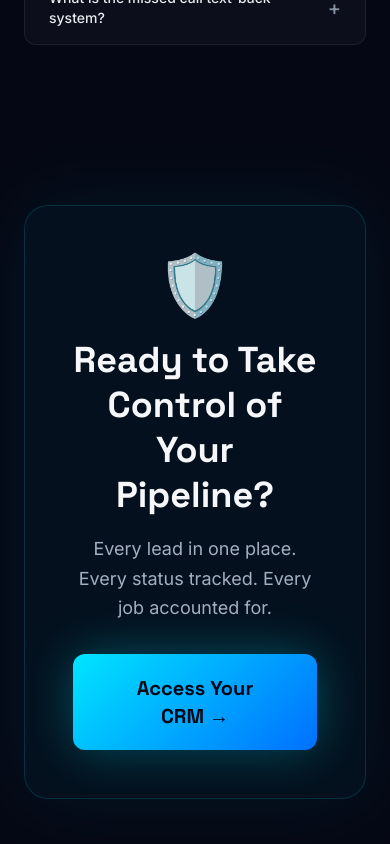
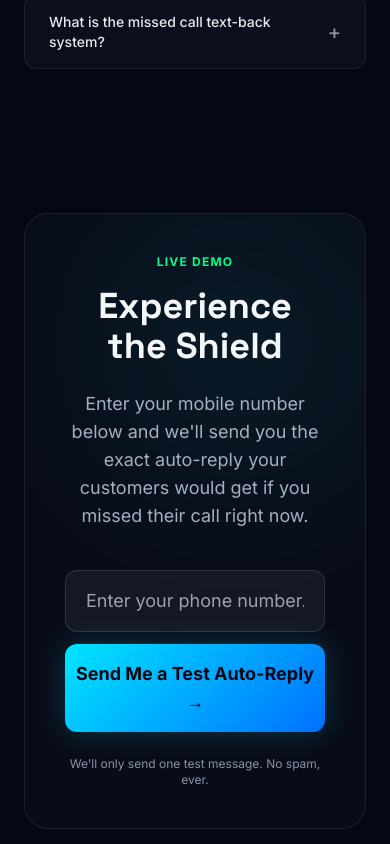
Before and after one commit to jasonmanuel-cmd/leadshield-site, a Next.js app: page / in a window 390 px wide. Shown: the part 7040-7884 px from the top of the page. Built offline with nearby package versions, Linux system fonts and the light colour scheme.

Commit message:
feat: add live demo experience to landing page

```diff
--- a/app/api/admin/me/route.ts
+++ b/app/api/admin/me/route.ts
@@ -11,8 +11,8 @@ export async function GET() {
     {
       cookies: {
         getAll() { return cookieStore.getAll() },
-        setAll(cookiesToSet: { name: string; value: string; options?: Record<string, unknown> }[]) {
-          cookiesToSet.forEach(({ name, value, options }) => cookieStore.set(name, value, options as any))
+        setAll(cookiesToSet, _headers) {
+          cookiesToSet.forEach(({ name, value, options }) => cookieStore.set(name, value, options))
         },
       },
     }
--- a/app/api/client/leads/[id]/route.ts
+++ b/app/api/client/leads/[id]/route.ts
@@ -9,9 +9,9 @@ async function getClient() {
   return createServerClient(url, anonKey, {
     cookies: {
       getAll() { return cookieStore.getAll() },
-      setAll(cookiesToSet: { name: string; value: string; options?: Record<string, unknown> }[]) {
-        cookiesToSet.forEach(({ name, value, options }) => cookieStore.set(name, value, options as any))
-      },
+        setAll(cookiesToSet, _headers) {
+          cookiesToSet.forEach(({ name, value, options }) => cookieStore.set(name, value, options))
+        },
     },
   })
 }
@@ -21,7 +21,7 @@ function getAdmin() {
   const key = process.env.SUPABASE_SERVICE_ROLE_KEY!
   return createServerClient(url, key, {
     auth: { autoRefreshToken: false, persistSession: false },
-    cookies: { getAll() { return [] }, setAll() {} },
+    cookies: { getAll() { return [] }, setAll(_cookies, _headers) {} },
   })
 }
 
--- a/app/api/client/leads/route.ts
+++ b/app/api/client/leads/route.ts
@@ -9,9 +9,9 @@ async function getClient() {
   return createServerClient(url, anonKey, {
     cookies: {
       getAll() { return cookieStore.getAll() },
-      setAll(cookiesToSet: { name: string; value: string; options?: Record<string, unknown> }[]) {
-        cookiesToSet.forEach(({ name, value, options }) => cookieStore.set(name, value, options as any))
-      },
+        setAll(cookiesToSet, _headers) {
+          cookiesToSet.forEach(({ name, value, options }) => cookieStore.set(name, value, options))
+        },
     },
   })
 }
@@ -21,7 +21,7 @@ function getAdmin() {
   const key = process.env.SUPABASE_SERVICE_ROLE_KEY!
   return createServerClient(url, key, {
     auth: { autoRefreshToken: false, persistSession: false },
-    cookies: { getAll() { return [] }, setAll() {} },
+    cookies: { getAll() { return [] }, setAll(_cookies, _headers) {} },
   })
 }
 
--- a/app/api/client/template/route.ts
+++ b/app/api/client/template/route.ts
@@ -9,9 +9,9 @@ async function getClient() {
   return createServerClient(url, anonKey, {
     cookies: {
       getAll() { return cookieStore.getAll() },
-      setAll(cookiesToSet: { name: string; value: string; options?: Record<string, unknown> }[]) {
-        cookiesToSet.forEach(({ name, value, options }) => cookieStore.set(name, value, options as any))
-      },
+        setAll(cookiesToSet, _headers) {
+          cookiesToSet.forEach(({ name, value, options }) => cookieStore.set(name, value, options))
+        },
     },
   })
 }
@@ -21,7 +21,7 @@ function getAdmin() {
   const key = process.env.SUPABASE_SERVICE_ROLE_KEY!
   return createServerClient(url, key, {
     auth: { autoRefreshToken: false, persistSession: false },
-    cookies: { getAll() { return [] }, setAll() {} },
+    cookies: { getAll() { return [] }, setAll(_cookies, _headers) {} },
   })
 }
 
--- /dev/null
+++ b/app/api/demo/route.ts
@@ -0,0 +1,48 @@
+import { NextRequest, NextResponse } from 'next/server'
+
+export async function POST(req: NextRequest) {
+  const telnyxKey = process.env.TELNYX_API_KEY
+  const demoFromNumber = "+16615935773" // Our live tracking number
+
+  if (!telnyxKey) {
+    return NextResponse.json({ error: 'SMS service not configured.' }, { status: 500 })
+  }
+
+  try {
+    const { phone } = await req.json()
+    if (!phone) {
+      return NextResponse.json({ error: 'Phone number is required.' }, { status: 400 })
+    }
+
+    // Clean phone number (strip non-digits, ensure +1)
+    let cleanPhone = phone.replace(/\D/g, '')
+    if (cleanPhone.length === 10) cleanPhone = '1' + cleanPhone
+    if (!cleanPhone.startsWith('+')) cleanPhone = '+' + cleanPhone
+
+    const smsContent = "🛡️ LeadShield Demo: This is the exact text your customers would receive within seconds of missing your call. It keeps them on the hook while you're busy! Reply YES to start your free trial."
+
+    const smsRes = await fetch('https://api.telnyx.com/v2/messages', {
+      method: 'POST',
+      headers: {
+        'Authorization': `Bearer ${telnyxKey}`,
+        'Content-Type': 'application/json',
+      },
+      body: JSON.stringify({
+        from: demoFromNumber,
+        to: cleanPhone,
+        text: smsContent,
+      }),
+    })
+
+    if (!smsRes.ok) {
+      const error = await smsRes.json()
+      console.error('Telnyx Demo SMS failed:', error)
+      return NextResponse.json({ error: 'Failed to send demo SMS.' }, { status: 500 })
+    }
+
+    return NextResponse.json({ ok: true })
+  } catch (err) {
+    console.error('Demo API error:', err)
+    return NextResponse.json({ error: 'Internal server error.' }, { status: 500 })
+  }
+}
--- a/app/page.tsx
+++ b/app/page.tsx
@@ -1,6 +1,10 @@
+'use client'
+
 import Link from 'next/link'
+import { useState } from 'react'
 
 const FEATURES = [
+// ... rest of file (kept to show import change)
   {
     icon: (
       <svg width="24" height="24" viewBox="0 0 24 24" fill="none" stroke="#00E5FF" strokeWidth="2" strokeLinecap="round" strokeLinejoin="round">
@@ -124,9 +128,71 @@ const FAQS = [
   { q: 'What is the missed call text-back system?', a: 'It\'s a feature that automatically sends a custom SMS to anyone who calls your tracking number and you don\'t answer. Learn more on our Missed Call Text-Back page.' },
 ]
 
+function DemoForm() {
+  const [phone, setPhone] = useState('')
+  const [loading, setLoading] = useState(false)
+  const [status, setStatus] = useState<'idle' | 'success' | 'error'>('idle')
+
+  const handleSubmit = async (e: React.FormEvent) => {
+    e.preventDefault()
+    setLoading(true)
+    setStatus('idle')
+    try {
+      const res = await fetch('/api/demo', {
+        method: 'POST',
+        headers: { 'Content-Type': 'application/json' },
+        body: JSON.stringify({ phone }),
+      })
+      if (res.ok) setStatus('success')
+      else setStatus('error')
+    } catch (err) {
+      setStatus('error')
+    } finally {
+      setLoading(false)
+    }
+  }
+
+  return (
+    <div className="w-full max-w-md mx-auto">
+      <form onSubmit={handleSubmit} className="flex flex-col gap-3">
+        <div className="relative">
+          <input
+            type="tel"
+            placeholder="Enter your phone number..."
+            required
+            value={phone}
+            onChange={(e) => setPhone(e.target.value)}
+            className="w-full px-5 py-4 rounded-xl text-lg transition-all outline-none"
+            style={{
+              background: 'rgba(255,255,255,0.05)',
+              border: '1px solid rgba(255,255,255,0.12)',
+              color: '#F5F7FA',
+            }}
+          />
+        </div>
+        <button
+          disabled={loading || status === 'success'}
+          className="w-full py-4 rounded-xl font-bold text-lg transition-all hover:scale-[1.01] active:scale-[0.99] disabled:opacity-50"
+          style={{
+            background: status === 'success' ? '#00FF88' : 'linear-gradient(135deg,#00E5FF,#0070FF)',
+            color: '#050814',
+            boxShadow: status === 'success' ? '0 0 30px rgba(0,255,136,0.3)' : '0 0 30px rgba(0,229,255,0.2)',
+          }}
+        >
+          {loading ? 'Sending...' : status === 'success' ? 'SMS Sent! Check your phone 📱' : 'Send Me a Test Auto-Reply →'}
+        </button>
+        {status === 'error' && (
+          <p className="text-xs font-medium text-red-400 mt-1">Something went wrong. Please try again.</p>
+        )}
+      </form>
+    </div>
+  )
+}
+
 export default function HomePage() {
   return (
     <div className="min-h-screen overflow-x-hidden" style={{ background: '#050814', color: '#E8EAF0' }}>
+// ... rest of file (kept to show where to insert)
 
       {/* Nav */}
       <nav className="flex items-center justify-between px-6 md:px-16 py-5 sticky top-0 z-50"
@@ -390,6 +456,32 @@ export default function HomePage() {
         </div>
       </section>
 
+      {/* LIVE DEMO */}
+      <section className="px-6 md:px-16 py-20 max-w-5xl mx-auto text-center">
+        <div className="rounded-3xl p-10 md:p-16 relative overflow-hidden"
+          style={{ background: 'rgba(255,255,255,0.02)', border: '1px solid rgba(255,255,255,0.08)' }}>
+          <div className="absolute top-0 right-0 w-64 h-64 rounded-full blur-[100px] pointer-events-none"
+            style={{ background: 'rgba(0,229,255,0.1)' }} />
+
+          <div className="relative z-10">
+            <div className="text-xs font-bold uppercase tracking-widest mb-4" style={{ color: '#00FF88' }}>Live Demo</div>
+            <h2 className="text-4xl md:text-5xl font-bold mb-6" style={{ fontFamily: 'Space Grotesk, sans-serif', color: '#F5F7FA' }}>
+              Experience the Shield
+            </h2>
+            <p className="text-lg md:text-xl max-w-2xl mx-auto mb-10" style={{ color: '#A6AEC1' }}>
+              Enter your mobile number below and we&apos;ll send you the exact auto-reply
+              your customers would get if you missed their call right now.
+            </p>
+
+            <DemoForm />
+
+            <p className="text-xs mt-6" style={{ color: '#8892A4' }}>
+              We&apos;ll only send one test message. No spam, ever.
+            </p>
+          </div>
+        </div>
+      </section>
+
       {/* FINAL CTA */}
       <section className="px-6 md:px-16 py-24 text-center">
         <div className="max-w-3xl mx-auto rounded-3xl p-12 md:p-16"
--- a/package.json
+++ b/package.json
@@ -9,7 +9,7 @@
     "lint": "next lint"
   },
   "dependencies": {
-    "@supabase/ssr": "^0.1.0",
+    "@supabase/ssr": "^0.12.0",
     "@supabase/supabase-js": "^2.39.0",
     "@vercel/analytics": "^2.0.1",
     "next": "^16.2.4",
```
Also changed, not shown: proxy.ts (+4 -3 lines), 2 other files (tests, documents, lock files or other folders).
